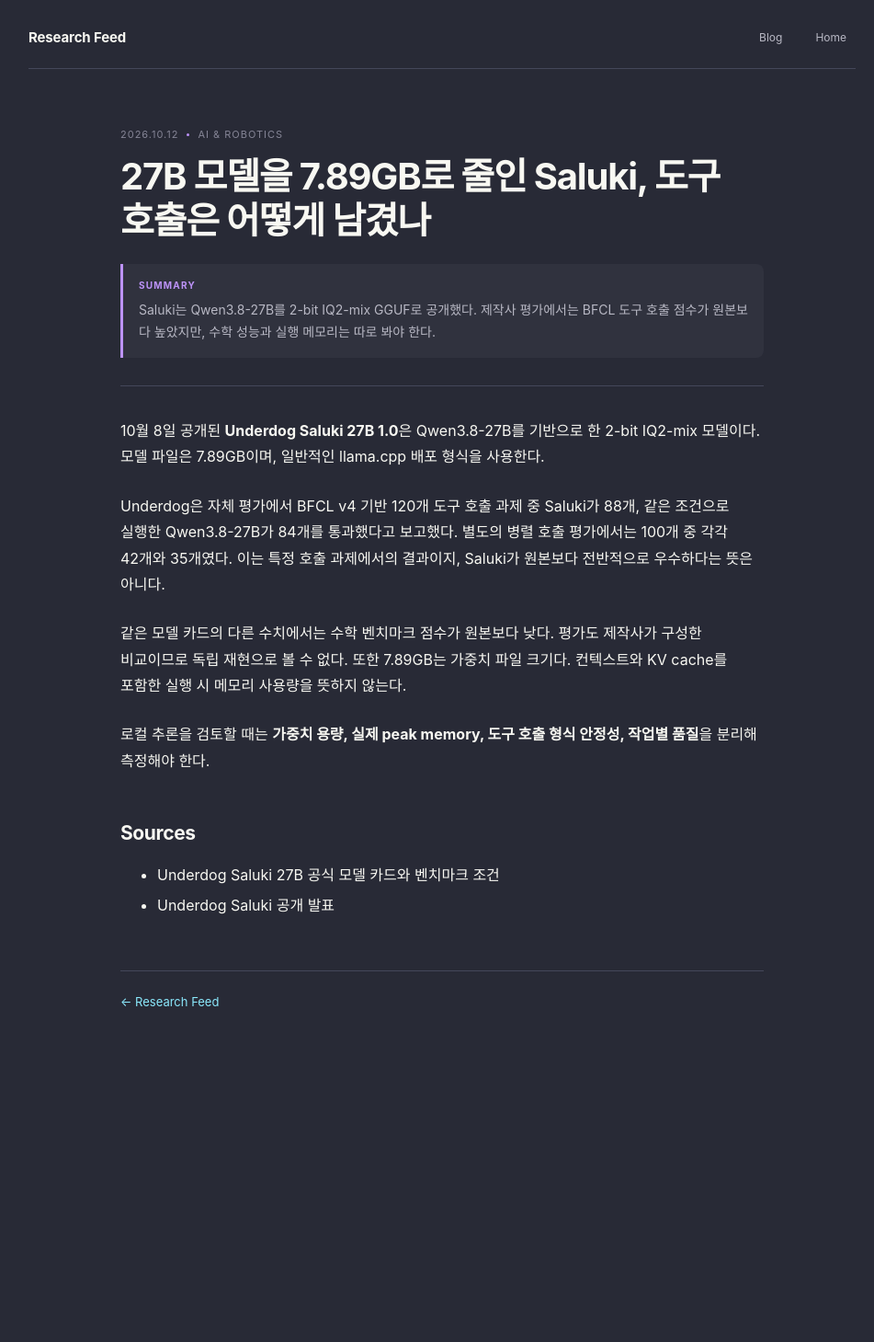
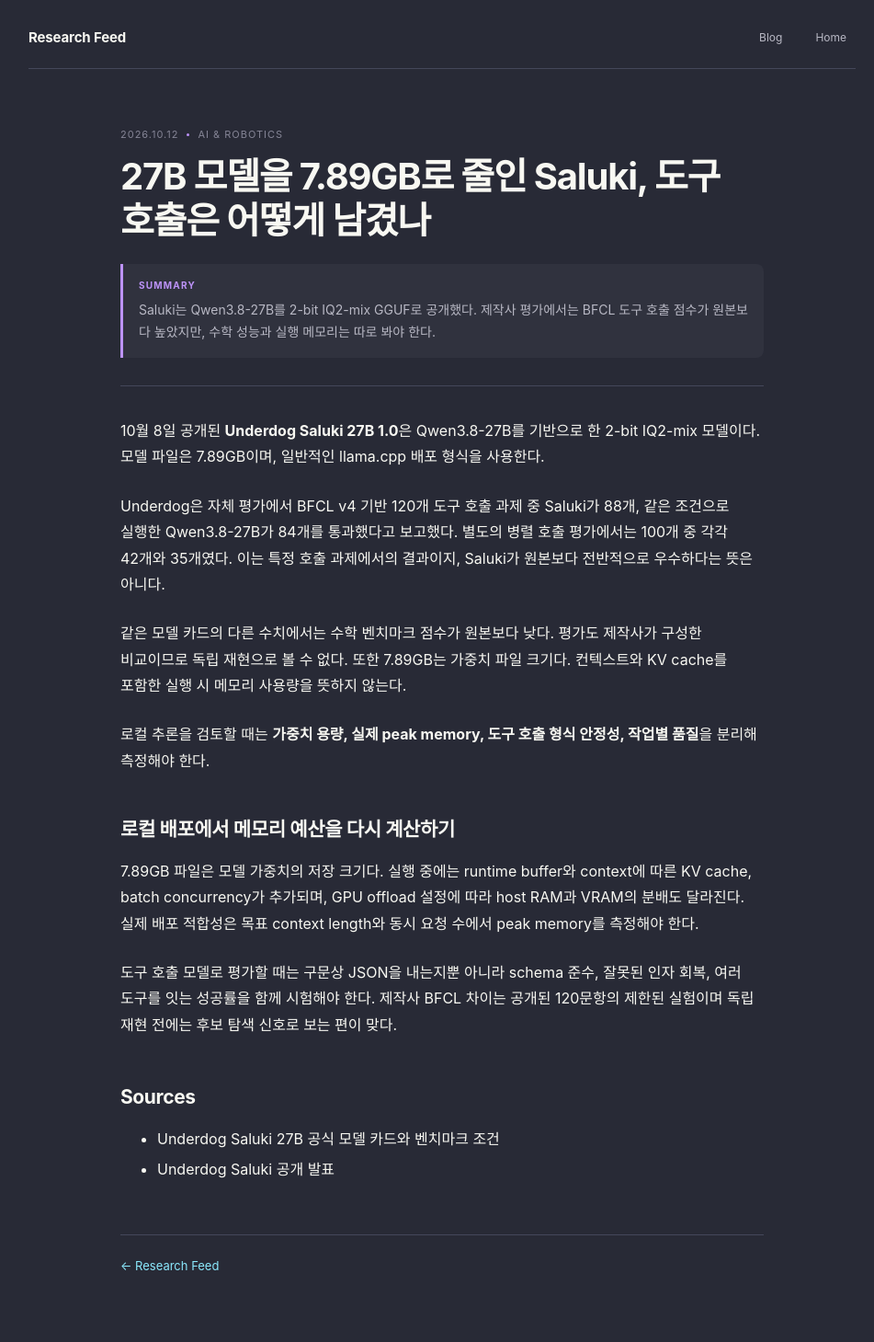
Before and after one commit to nayana224/nayana224.github.io, a Jekyll site: the page built from _research_feed/2026-10-12-ai-robotics.md, in a window 1280 px wide. Shown: the whole page at 92% size, without its empty margins (159-1110 px from the left). Built offline with Jekyll 4.4.1, drawn with Linux system fonts in a browser that asks for light colours; before the commit the page ends 1172 px from its top, so only the background shows below that.

Commit message:
Strengthen Research Feed article: 2026-10-12

```diff
--- a/_research_feed/2026-10-12-ai-robotics.md
+++ b/_research_feed/2026-10-12-ai-robotics.md
@@ -15,6 +15,12 @@
 
 로컬 추론을 검토할 때는 **가중치 용량, 실제 peak memory, 도구 호출 형식 안정성, 작업별 품질**을 분리해 측정해야 한다.
 
+## 로컬 배포에서 메모리 예산을 다시 계산하기
+
+7.89GB 파일은 모델 가중치의 저장 크기다. 실행 중에는 runtime buffer와 context에 따른 KV cache, batch concurrency가 추가되며, GPU offload 설정에 따라 host RAM과 VRAM의 분배도 달라진다. 실제 배포 적합성은 목표 context length와 동시 요청 수에서 peak memory를 측정해야 한다.
+
+도구 호출 모델로 평가할 때는 구문상 JSON을 내는지뿐 아니라 schema 준수, 잘못된 인자 회복, 여러 도구를 잇는 성공률을 함께 시험해야 한다. 제작사 BFCL 차이는 공개된 120문항의 제한된 실험이며 독립 재현 전에는 후보 탐색 신호로 보는 편이 맞다.
+
 ## Sources
 - [Underdog Saluki 27B 공식 모델 카드와 벤치마크 조건](https://huggingface.co/ConwayResearch/Underdog-Saluki-27B-1.0)
 - [Underdog Saluki 공개 발표](https://underdog.ai/saluki)
```
